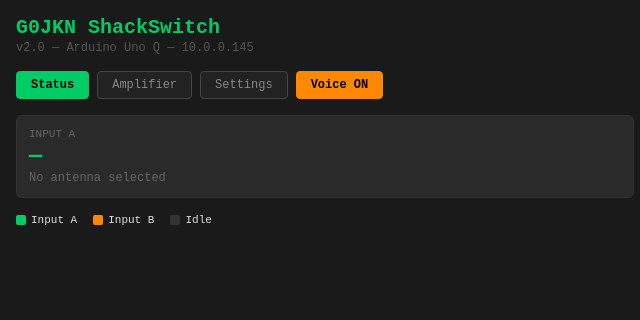
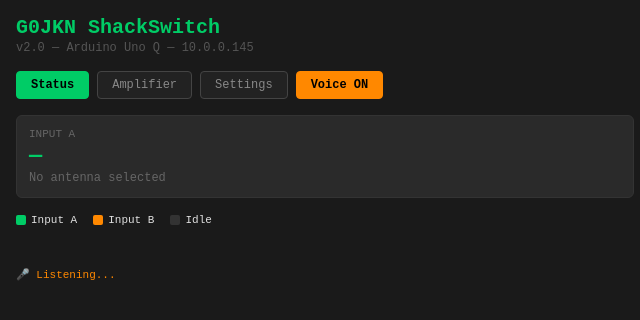
Before and after one commit to nigelfenton/shackswitch, a plain HTML site: page shackswitch-v2/index.html in a window 1280 px wide. Both pictures are taken after a click on the button "Voice". Shown: the full height of the page, 0-640 px from the left. Drawn offline with Linux system fonts and the light colour scheme; no server answers.

Commit message:
Add voice transcript debug display
Shows last recognised phrase below the antenna matrix when Voice is ON.
Also shows recognition errors. Helps confirm correct mic is being used.

Co-Authored-By: Claude Sonnet 4.6 <noreply@anthropic.com>

```diff
--- a/shackswitch-v2/index.html
+++ b/shackswitch-v2/index.html
@@ -170,6 +170,9 @@
     </div>
     <table class="matrix"><tbody id="matrix-body"></tbody></table>
     <div class="status-bar" id="status-bar">Connecting...</div>
+    <div id="voice-status" style="display:none;font-size:11px;color:#ff8800;margin-top:6px;">
+      🎤 <span id="voice-transcript">Listening...</span>
+    </div>
   </div><!-- SETTINGS PAGE -->
   <div class="page" id="page-settings">
     <div class="settings-section">
@@ -502,11 +505,14 @@ function toggleVoice() {
     btn.classList.add('voice-on');
     btn.textContent = 'Voice ON';
     voiceFirstLoad = true;
+    document.getElementById('voice-status').style.display = 'block';
+    document.getElementById('voice-transcript').textContent = 'Listening...';
     announceCurrentState();
     startRecognition();
   } else {
     btn.classList.remove('voice-on');
     btn.textContent = 'Voice';
+    document.getElementById('voice-status').style.display = 'none';
     window.speechSynthesis.cancel();
     stopRecognition();
   }
@@ -566,9 +572,13 @@ function startRecognition() {
   recognition.lang = 'en-GB';
   recognition.onresult = e => {
     const t = e.results[e.results.length - 1][0].transcript.toLowerCase().trim();
+    document.getElementById('voice-transcript').textContent = '"' + t + '"';
     handleVoiceCommand(t);
   };
   recognition.onend = () => { if (voiceEnabled) recognition.start(); };
+  recognition.onerror = e => {
+    document.getElementById('voice-transcript').textContent = 'Error: ' + e.error;
+  };
   recognition.start();
 }
 
```
